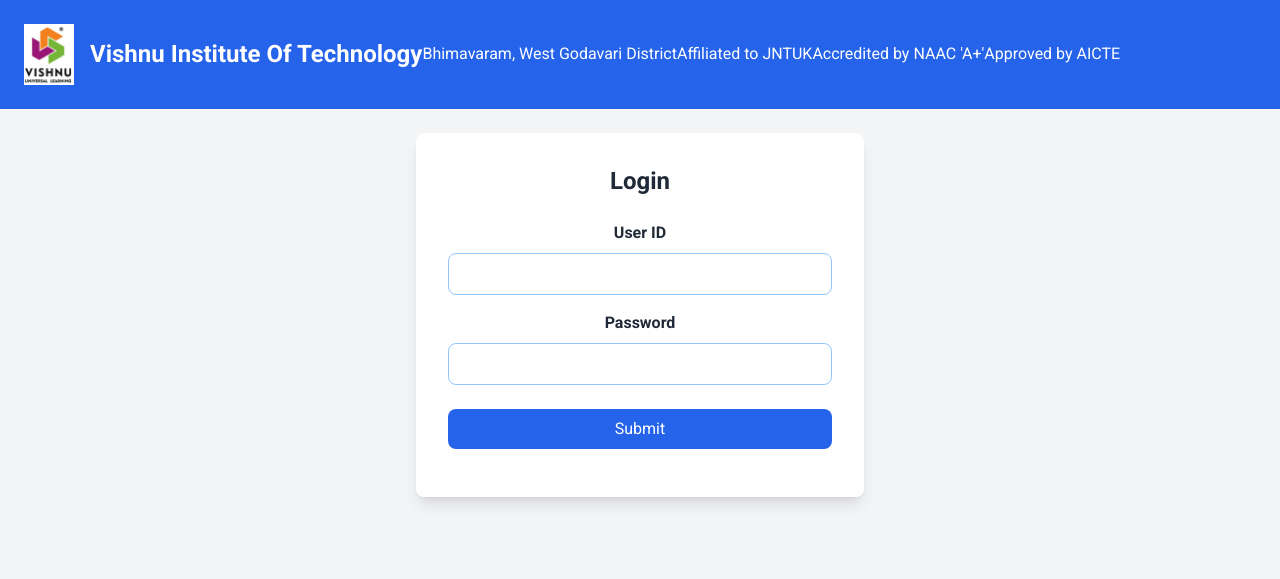
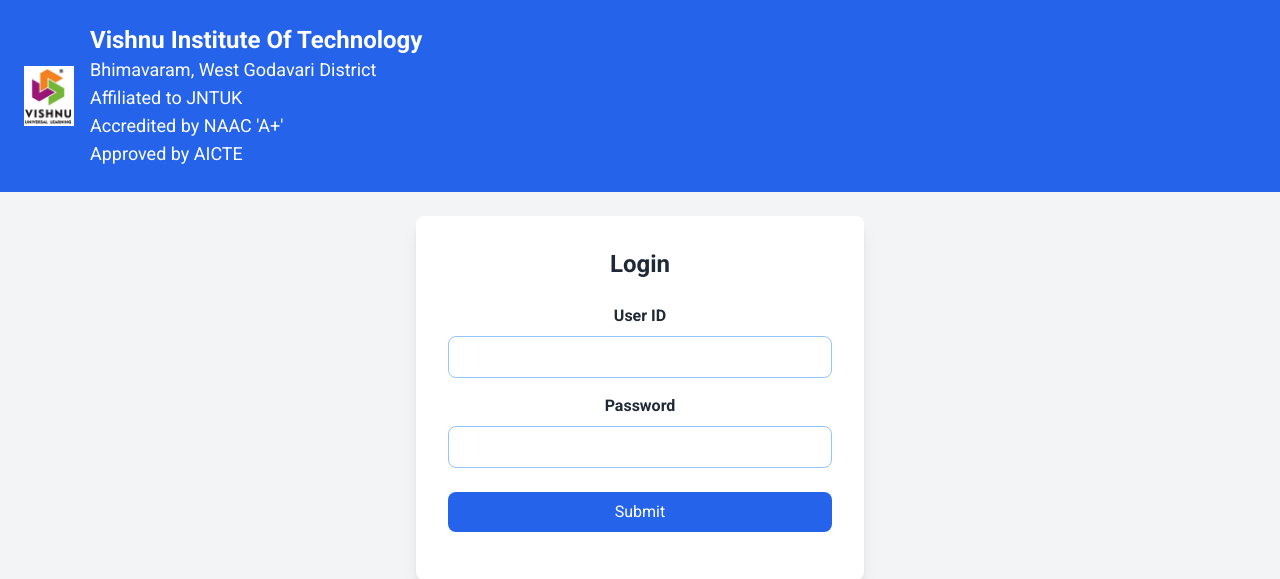
Before and after one commit to mondisailokesh/my-flask-app, a Flask app: page /page2-1 in a window 1280 px wide. Shown: the top 579 px of the page. Run offline with Flask 3, Linux system fonts and the light colour scheme; some libraries are stand-ins or nearby versions.

Commit message:
Update page2-1.html

```diff
--- a/templates/page2-1.html
+++ b/templates/page2-1.html
@@ -34,20 +34,20 @@
   </style>
  </head>
  <body class="bg-gray-100 text-gray-800">
-  <header class="bg-blue-600 text-white p-6">
-   <div class="container mx-auto flex justify-between items-center">
-    <div class="flex items-center">
-    <img src="{{ url_for('static', filename='images/vishnu-logo.jpg') }}" alt="Institute logo" class="mr-4" width="50" height="50" />
-     <h1 class="text-2xl font-bold">
-      Vishnu Institute Of Technology
-     </h1>
-     <h2>Bhimavaram, West Godavari District</h2>
-     <h2>Affiliated to JNTUK</h2>
-     <h2>Accredited by NAAC 'A+'</h2>
-     <h2>Approved by AICTE</h2>
-    </div>
-   </div>
-  </header>
+        <header class="bg-blue-600 text-white p-6">
+            <div class="container mx-auto flex flex-col md:flex-row md:justify-between md:items-center text-center md:text-left">
+                <div class="flex flex-col md:flex-row md:items-center w-full justify-center md:justify-start">
+                    <img src="{{ url_for('static', filename='images/vishnu-logo.jpg') }}" alt="Institute logo" class="mx-auto md:mr-4 mb-2 md:mb-0" width="50" height="50" />
+                    <div class="flex flex-col items-center md:items-start w-full">
+                        <h1 class="text-2xl font-bold">Vishnu Institute Of Technology</h1>
+                        <h2 class="text-base md:text-lg">Bhimavaram, West Godavari District</h2>
+                        <h2 class="text-base md:text-lg">Affiliated to JNTUK</h2>
+                        <h2 class="text-base md:text-lg">Accredited by NAAC 'A+'</h2>
+                        <h2 class="text-base md:text-lg">Approved by AICTE</h2>
+                    </div>
+                </div>
+            </div>
+        </header>
   <br>
   <center>
   <main>
```
